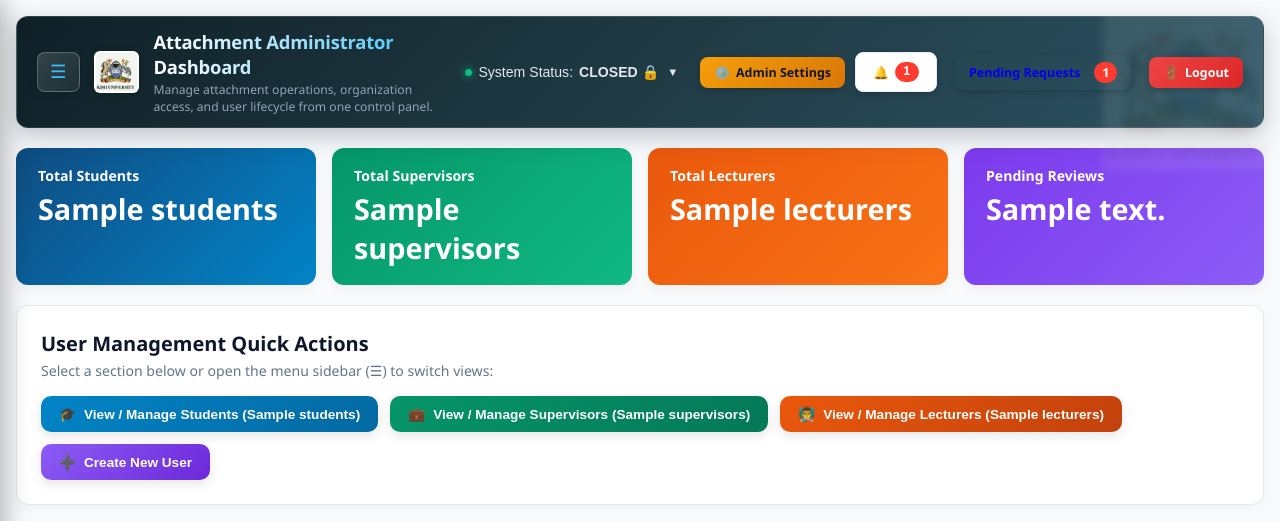
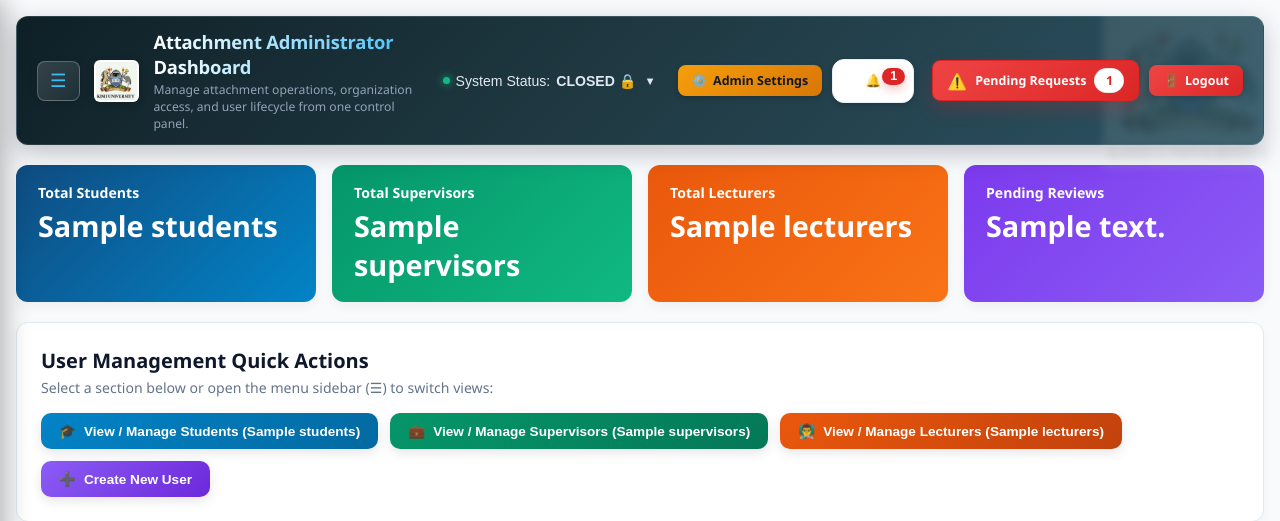
Before and after one commit to OsanoDavid/DIGITAL-LOGBOOK, a Django app: template templates/core/attachment_admin_dashboard.html in a window 1280 px wide. Shown: the top 521 px of the page. Run offline with Django 5.2, Linux system fonts and the light colour scheme; the template is opened without the code that fills it: most values are stand-ins (such as "Sample title", 1, 10 or a date in 2020).

Commit message:
Improve attachment admin pending request visibility

```diff
--- a/templates/core/attachment_admin_dashboard.html
+++ b/templates/core/attachment_admin_dashboard.html
@@ -171,23 +171,30 @@
 
     .notification-toggle {
       min-width: 82px;
-      min-height: 40px;
+      min-height: 44px;
       justify-content: center;
       border: 1px solid #e6eef6;
       background: #ffffff;
       color: #0f172a;
       cursor: pointer;
+      position: relative;
+      padding: 0 14px;
+      border-radius: 12px;
     }
 
     .notification-count {
-      min-width: 24px;
-      padding: 2px 7px;
+      position: absolute;
+      top: 8px;
+      right: 8px;
+      min-width: 22px;
+      padding: 2px 8px;
       border-radius: 999px;
-      background: #ff3b30;
+      background: #dc2626;
       color: #ffffff;
-      font-weight: 700;
-      line-height: 1.25;
+      font-weight: 800;
+      line-height: 1.1;
       text-align: center;
+      box-shadow: 0 4px 10px rgba(220, 38, 38, 0.28);
     }
 
     .notification-menu {
@@ -216,12 +223,17 @@
       max-height: 320px;
       overflow-y: auto;
       overflow-x: hidden;
+      background: #f8fafc;
     }
 
     .notification-item {
       display: block;
-      padding: 14px 16px;
-      border-bottom: 1px solid #f1f5f9;
+      padding: 16px 18px;
+      border-bottom: 1px solid #e2e8f0;
+      background: #ffffff;
+      margin: 8px 12px;
+      border-radius: 12px;
+      box-shadow: 0 1px 3px rgba(15, 23, 42, 0.08);
     }
 
     .notification-item:last-child { border-bottom: 0; }
@@ -259,6 +271,40 @@
       background: linear-gradient(135deg, #fbbf24 0%, #f59e0b 100%);
       transform: translateY(-1px);
       box-shadow: 0 4px 12px rgba(245, 158, 11, 0.35);
+    }
+
+    .pending-requests-btn {
+      display: inline-flex;
+      align-items: center;
+      gap: 8px;
+      background: linear-gradient(135deg, #ef4444 0%, #dc2626 100%);
+      color: #ffffff;
+      border: 1px solid #dc2626;
+      box-shadow: 0 8px 18px rgba(220, 38, 38, 0.22);
+      transition: transform 0.2s ease, box-shadow 0.2s ease;
+    }
+
+    .pending-requests-btn:hover {
+      transform: translateY(-1px);
+      box-shadow: 0 12px 24px rgba(220, 38, 38, 0.28);
+      text-decoration: none;
+    }
+
+    .pending-icon {
+      font-size: 1rem;
+    }
+
+    .pending-count {
+      display: inline-flex;
+      align-items: center;
+      justify-content: center;
+      min-width: 30px;
+      padding: 4px 10px;
+      border-radius: 999px;
+      background: #fff;
+      color: #dc2626;
+      font-weight: 800;
+      box-shadow: inset 0 0 0 1px rgba(0,0,0,0.08);
     }
 
     .logout-btn {
@@ -674,8 +720,9 @@
     </div>
   </div>
   {% if pending_supervisor_count and pending_supervisor_count > 0 %}
-  <a class="btn-multicolor notify-btn" href="{% url 'core:admin_dashboard' %}?role=SUPERVISOR" style="margin-right:8px;">
-    Pending Requests <span style="background:#ff3b30; color:#fff; padding:2px 8px; border-radius:12px; margin-left:8px; font-weight:700;">{{ pending_supervisor_count }}</span>
+  <a class="btn-multicolor notify-btn pending-requests-btn" href="{% url 'core:admin_dashboard' %}?role=SUPERVISOR">
+    <span class="pending-icon">⚠️</span> Pending Requests
+    <span class="pending-count">{{ pending_supervisor_count }}</span>
   </a>
   {% endif %}
   <a class="btn-multicolor logout-btn" href="{% url 'core:logout' %}">
```
